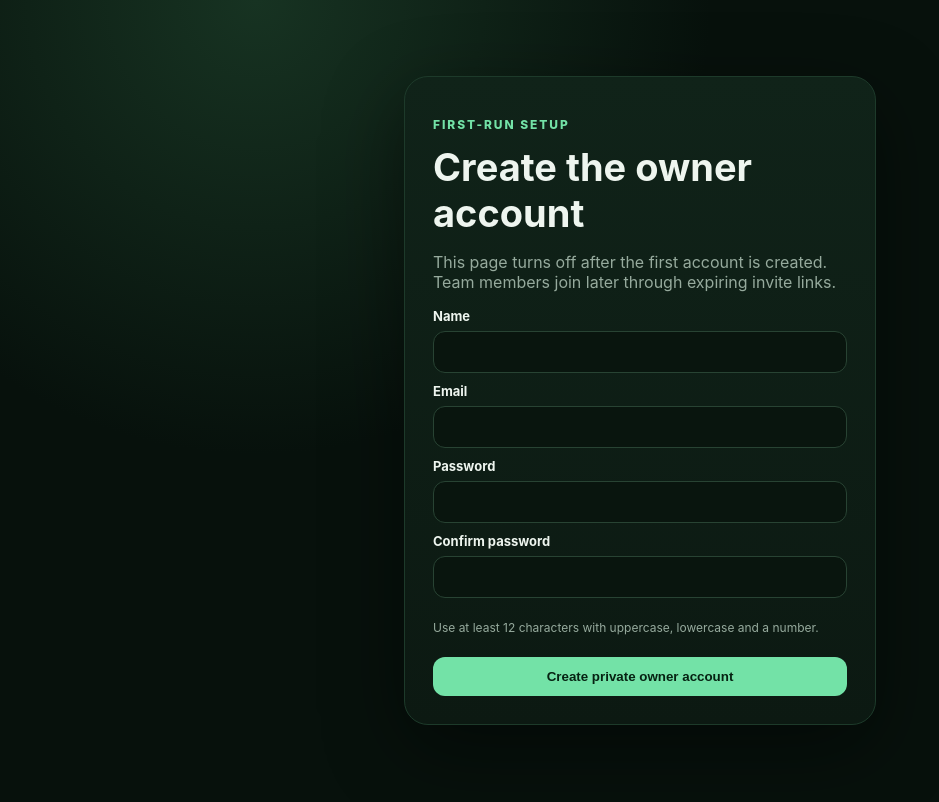
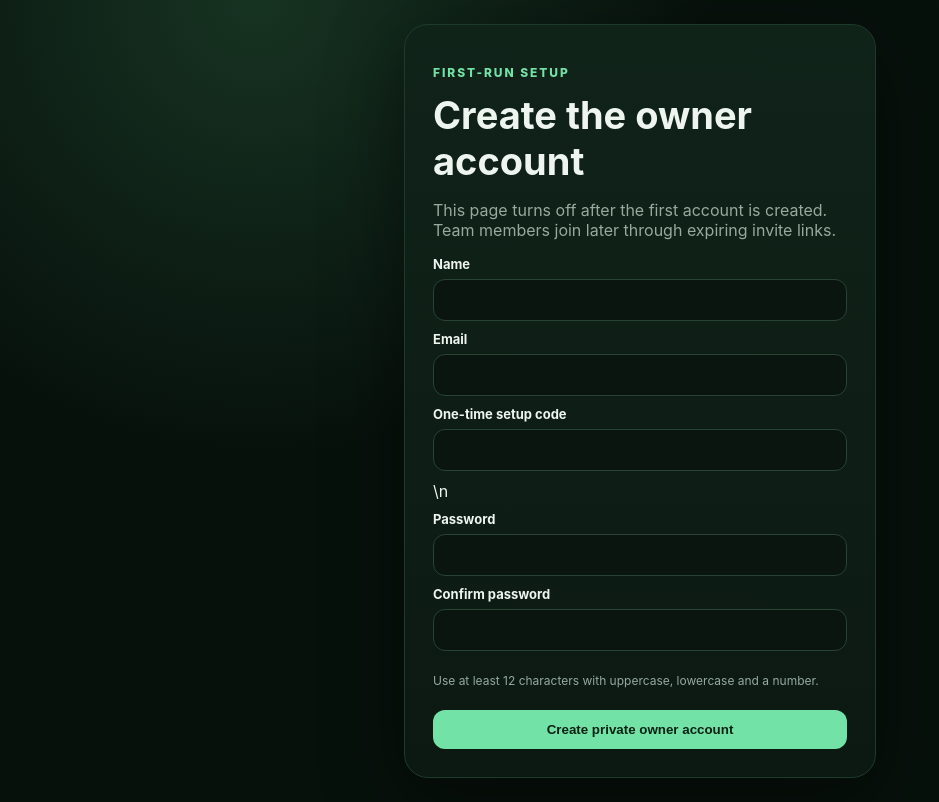
Before and after one commit to ojgldkee/avonent-os, a FastAPI app: page /setup in a window 1280 px wide. Shown: the whole page, without its empty margins (0-939 px from the left). Before the commit the page ends 725 px from the top, so only its background shows below. Run offline with FastAPI, Linux system fonts and the light colour scheme.

Commit message:
Add one-time owner setup code field

```diff
--- a/app/templates/setup.html
+++ b/app/templates/setup.html
@@ -11,7 +11,7 @@
       <input type="hidden" name="csrf_token" value="{{ csrf_token }}">
       <label>Name<input name="display_name" autocomplete="name" required></label>
       <label>Email<input type="email" name="email" autocomplete="email" required></label>
-      <label>Password<input type="password" name="password" autocomplete="new-password" minlength="12" required></label>
+      <label>One-time setup code<input type="password" name="setup_code" autocomplete="off"></label>\n      <label>Password<input type="password" name="password" autocomplete="new-password" minlength="12" required></label>
       <label>Confirm password<input type="password" name="password_confirm" autocomplete="new-password" minlength="12" required></label>
       <p class="hint">Use at least 12 characters with uppercase, lowercase and a number.</p>
       <button type="submit">Create private owner account</button>
```
